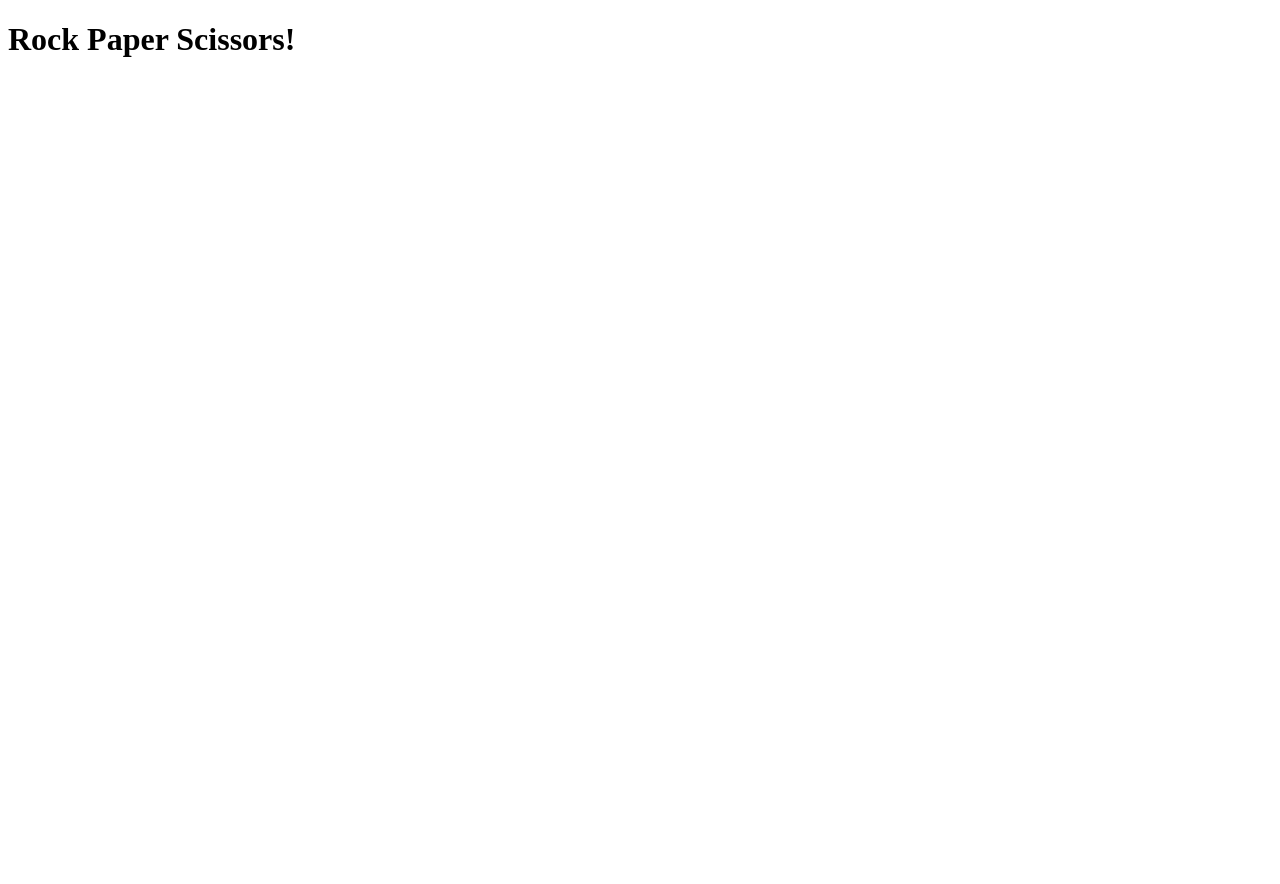
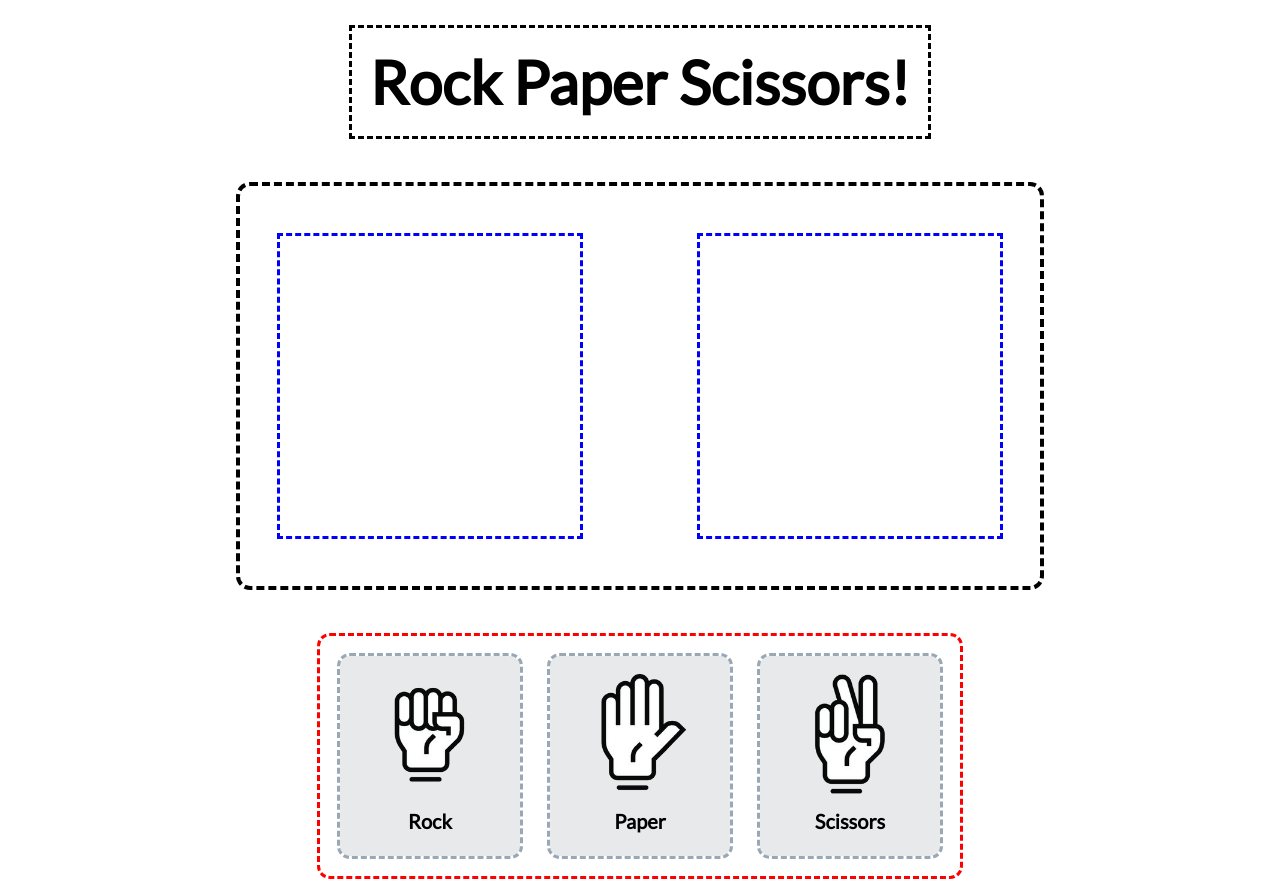
Before and after one commit to Shommon/RockPaperScissors, a plain HTML site: page index.html in a window 1280 px wide. Before the commit the page ends 800 px from the top, so only its background shows below. Drawn offline with Linux system fonts and the light colour scheme.

Commit message:
Created rockpaperscissors webpage with basic layout index.html contains base organization for ui Styled outlines for playfield, header, and choices Added choice images and button click sounds but not sound functionality

```diff
--- a/index.html
+++ b/index.html
@@ -4,10 +4,28 @@
         <meta charset="UTF-8">
         <meta name="viewport" content="width=device-width, initial-scale=1.0">
         <title>Document</title>
+        <link rel="stylesheet" href="style.css">
+        <link rel="preconnect" href="https://fonts.googleapis.com">
+    <link rel="preconnect" href="https://fonts.gstatic.com" crossorigin>
+    <link href="https://fonts.googleapis.com/css2?family=Cormorant+Garamond&family=Lato&display=swap" rel="stylesheet">
     </head>
+    <body>
+        <div class="title">Rock Paper Scissors!</div>
 
-    <h1>Rock Paper Scissors!</h1>
-    <body>
-        <script src="./rockpaperscissors.js"></script>
+        <div class="playfield">
+            <div class="result computer"></div>
+            <div class="result player"></div>
+        </div>
+
+        <div class="choice-container">
+            <div id="rock" class="choice"><img src="./images/Rock.png" alt="rock hand symbol"><span>Rock</span></div>
+            <div id="paper" class="choice"><img src="./images/Paper.png" alt="paper hand symbol"><span>Paper</span></div>
+            <div id="scissor" class="choice"><img src="./images/Scissors.png" alt="scissors hand symbol"><span>Scissors</span></div>
+        </div>
+
+
+
+
+        <script src="./rockpaperscissors.js" defer></script>
     </body>
 </html>
--- a/rockpaperscissors.js
+++ b/rockpaperscissors.js
@@ -4,7 +4,6 @@ const playerWin = 'Player WINS!'
 const computerWin = 'Computer WINS!'
 const playerText = 'Player Chose: '
 const computerText = 'Computer Chose: '
-const numrounds = 5;
 
 let playerPrompt = () => prompt('Rock, Paper, or Scissors?');
 
@@ -57,8 +56,6 @@ function roundPlay(rounds){
 }
 
 
-105
-
 // //Decoration and Outputting Results
 // let choiceText = playerText + playerChoice + ', '+ computerText + computerChoice + ", ";
 // console.log(choiceText+ winCondition(playerChoice, computerChoice))
--- /dev/null
+++ b/style.css
@@ -0,0 +1,91 @@
+* {
+    font-family: Lato;
+    /* box-sizing: border-box; */
+
+}
+
+body {
+    /* top: 50%;
+    left: 50%; */
+    display: flex;
+    flex-direction: column;
+    align-items: center;
+    gap: 50px;
+}
+
+
+.title {
+    outline: #000000 dashed 3px;
+    width: auto;
+    height: auto;
+    margin-top: 20px;
+    padding: 0.3em;
+
+    text-wrap: nowrap;
+    font-size: 60px;
+    font-weight: bold;
+    text-align: center;
+}
+
+/* --------- Playing Field ------------ */
+.playfield {
+    outline: black dashed 4px;
+    width: 800px;
+    height: 400px;
+    border-radius: 10px;
+
+    display: flex;
+    justify-content: space-between;
+    align-items: center;
+}
+
+.result {
+    outline: blue dashed 3px;
+    width: 300px;
+    height: 300px;
+    margin: 0 40px;
+}
+
+/* Choice Container  */
+.choice-container {
+    outline: red dashed 3px;
+    width: 600px;
+    height: 200px;
+    padding: 20px;
+
+
+    display: flex;
+    gap: 30px;
+    justify-content: space-evenly;
+    align-items: center;
+    border-radius: 10px;
+}
+
+.choice img{
+    width: 150px;
+    height: 150px;
+}
+
+.choice{
+    outline: #9aa8b6 dashed 3px;
+    box-sizing: border-box;
+    width: 200px;
+    height: 200px;
+    margin: 0;
+    padding-bottom: 20px;
+
+    display: flex;
+    align-items: center;
+    justify-content: center;
+    flex-direction: column;
+    background-color: #E7E9EB;
+    border-radius: 10px;
+    text-align: center;
+    font-size: 20px;
+    font-weight: bold;
+}
+
+.choice:hover{
+    transform: scale(1.1);
+    transition: 0.3s all;
+}
```
Also changed, not shown: images/Paper.png (added), images/Rock.png (added), images/Scissors.png (added), 1 other file.
